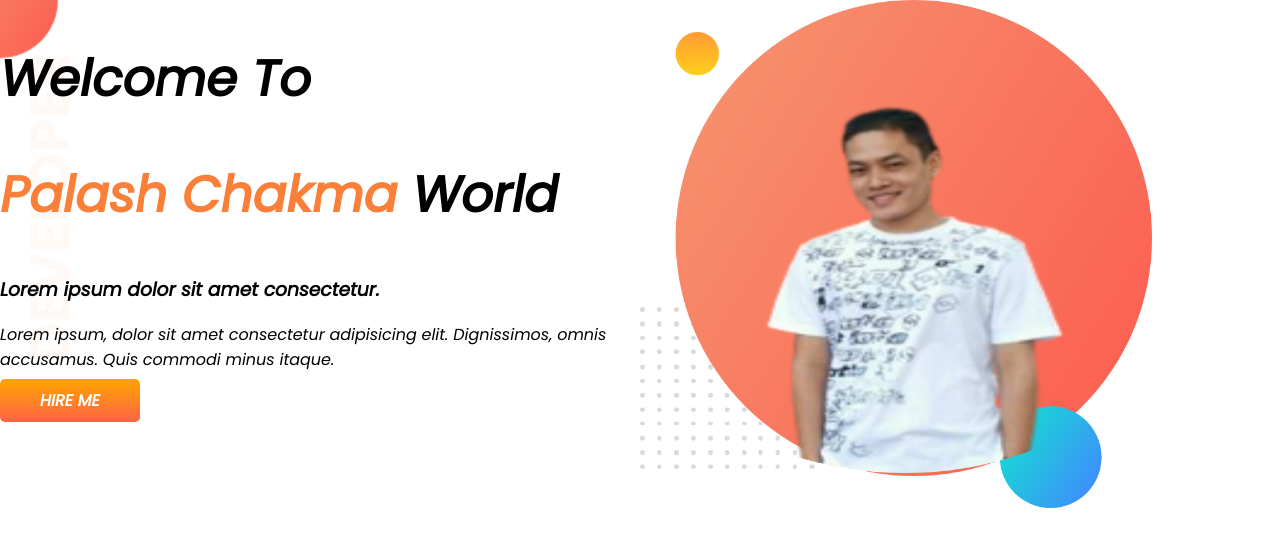
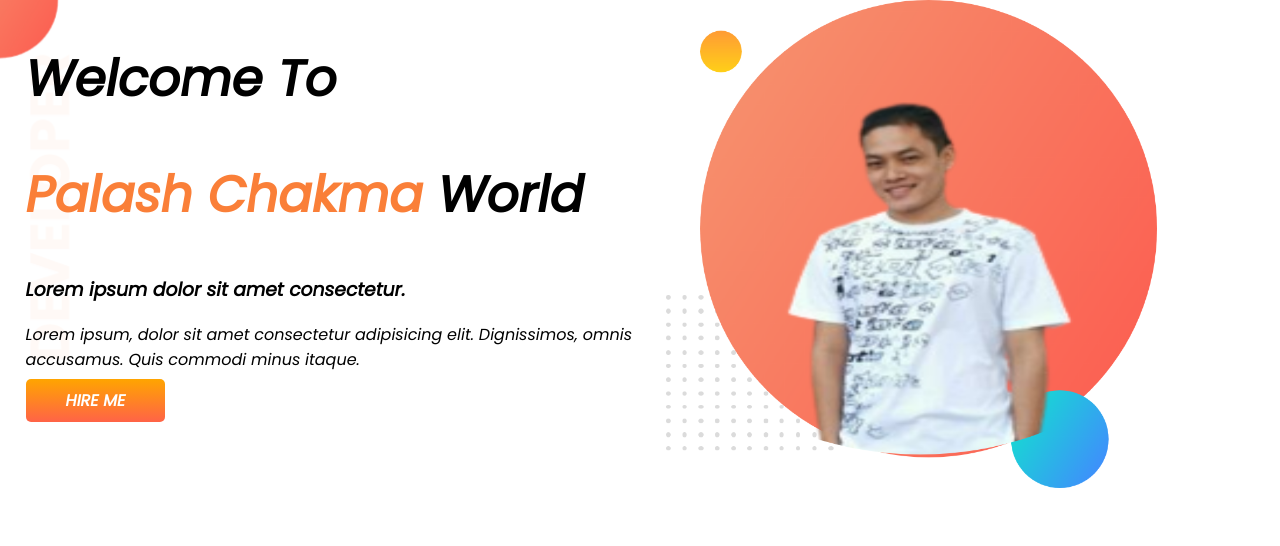
Before and after one commit to PalashChakma2/developer-portfolio, a plain HTML site: page index.html in a window 1280 px wide. Drawn offline with Linux system fonts and the light colour scheme.

```diff
--- a/styles.css
+++ b/styles.css
@@ -13,7 +13,7 @@
 }
 .half-width{
     width: 50%;
-    padding-left: %;
+    padding-left: 2%;
 }
 .half-width img{
     width: 80%;
```
